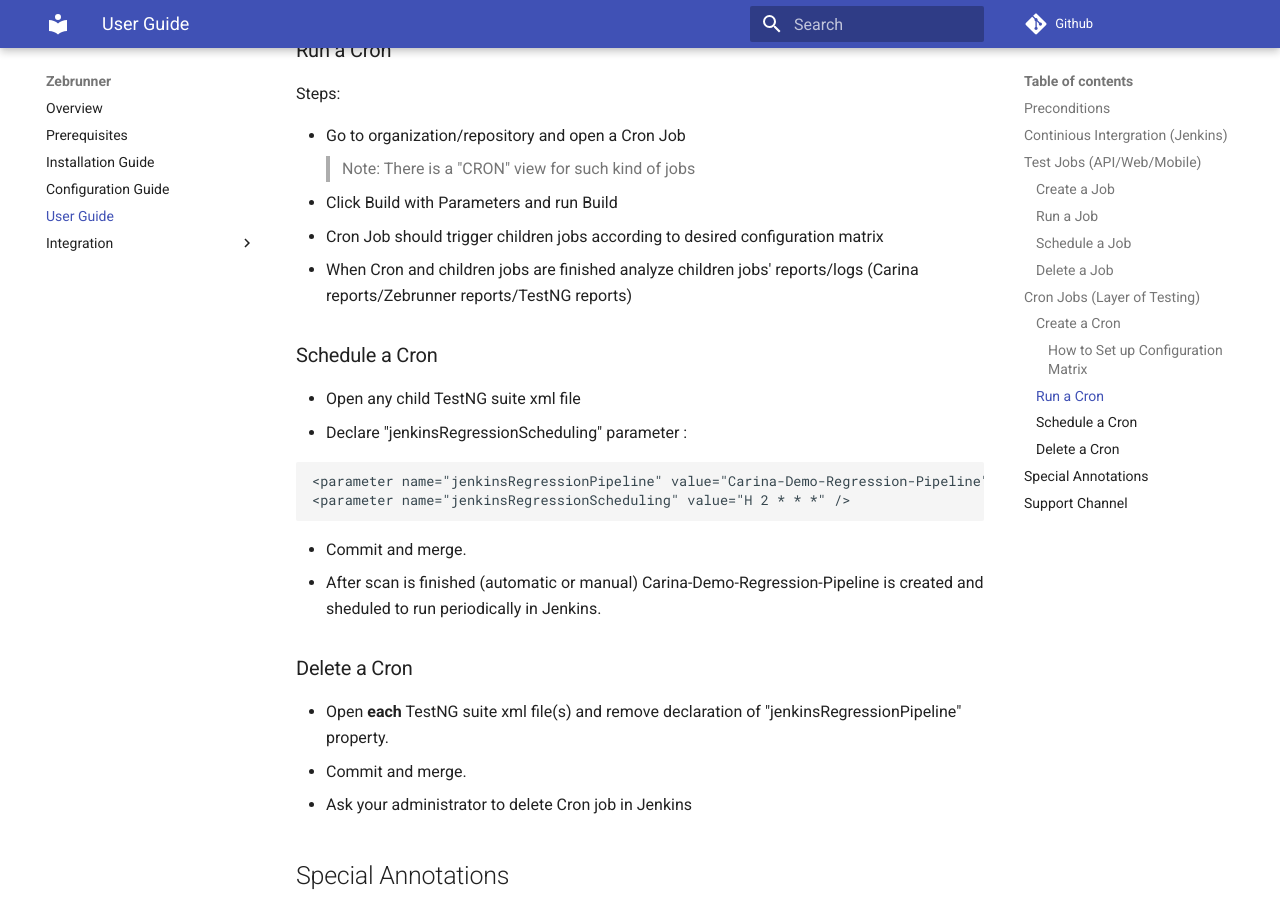
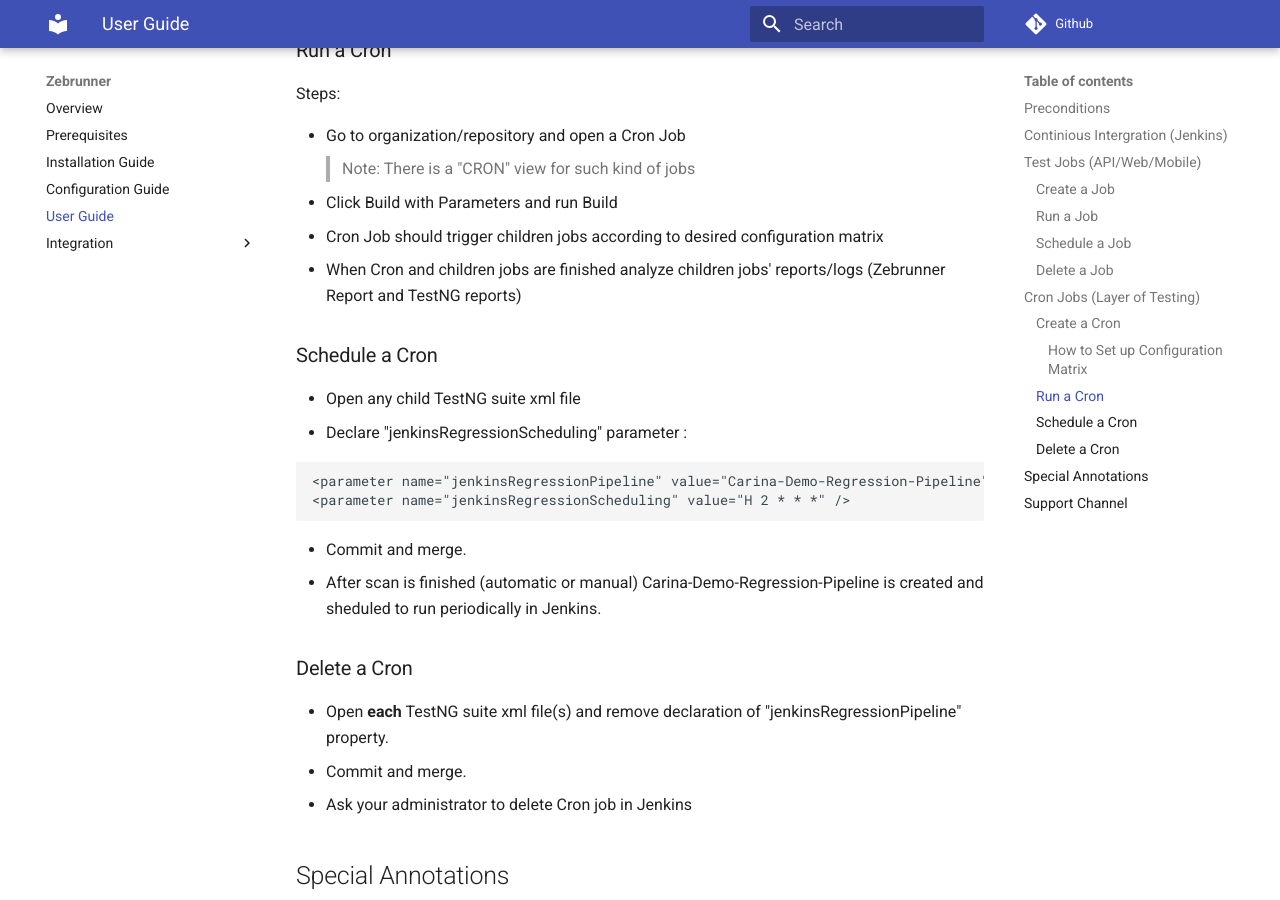
Before and after one commit to zebrunner/community-edition, an MkDocs documentation site: the page built from docs/user-guide.md, in a window 1280 px wide and 900 px high, scrolled down 2731 px. Built offline with MkDocs 1.6.1 and Material for MkDocs 9.7.7, drawn with Linux system fonts in a browser that asks for light colours; comment, search, counter and statistics services are not loaded; old or Windows-style settings are respelled for this version of MkDocs; some of the changed text lies outside the part shown.

Commit message:
Remove Carina Reports
documentation was improved by removing Carina Reports

```diff
--- a/docs/user-guide.md
+++ b/docs/user-guide.md
@@ -37,7 +37,7 @@
 * Login to Jenkins
 * Go to organization/repository and open a Job
 * Click Build with Parameters and run Build
-* When Job is completed analyze published reports/logs (Carina reports/Zebrunner reports/TestNG reports)
+* When Job is completed analyze published reports/logs (Zebrunner Report and TestNG reports)
 
 ### Schedule a Job
 * Open TestNG suite xml file
@@ -89,7 +89,7 @@
 > Note: There is a "CRON" view for such kind of jobs
 * Click Build with Parameters and run Build
 * Cron Job should trigger children jobs according to desired configuration matrix
-* When Cron and children jobs are finished analyze children jobs' reports/logs (Carina reports/Zebrunner reports/TestNG reports)
+* When Cron and children jobs are finished analyze children jobs' reports/logs (Zebrunner Report and TestNG reports)
 
 ### Schedule a Cron
 * Open any child TestNG suite xml file
```
